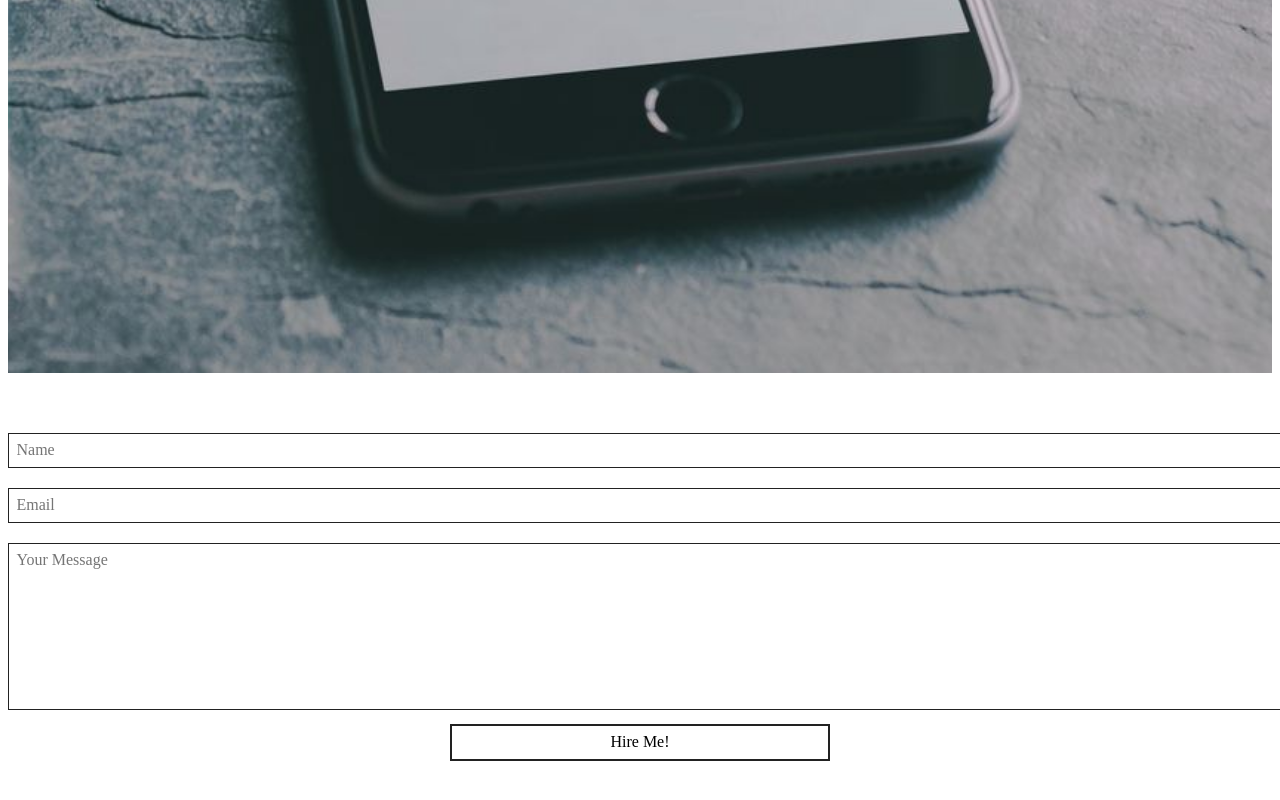
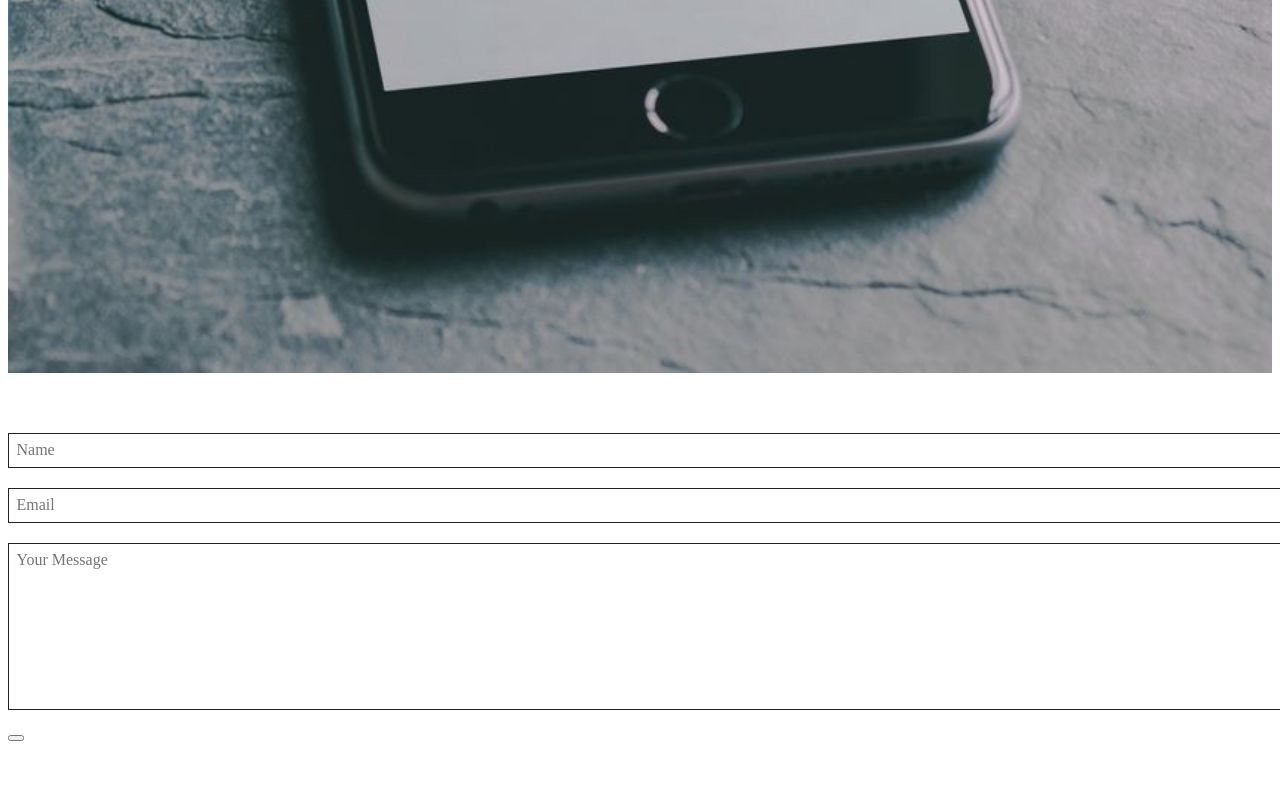
Before and after one commit to iamtimsmith/netlify-portfolio, a Gatsby site: page / in a window 1280 px wide. Shown: the part 8594-9394 px from the top of the page. Built offline with nearby package versions, Linux system fonts and the light colour scheme; Gatsby itself is replaced by a stand-in of ours.

Commit message:
changed input to button on contact form

```diff
--- a/src/components/contactform/index.js
+++ b/src/components/contactform/index.js
@@ -13,7 +13,7 @@ export default (props) => (
       <input type="text" name="email" placeholder="Email" required />
       <p style={{display:'none'}}>Empty: <input type="text" name="url" /></p>
       <textarea name="message" placeholder="Your Message" required></textarea>
-      <input type="submit" name="submit" value={props.buttonText} onClick={() => formSumbit()} />
+      <button type="submit" name="submit" value={props.buttonText} onClick={() => formSumbit()} />
     </form>
   </div>
 )
```
